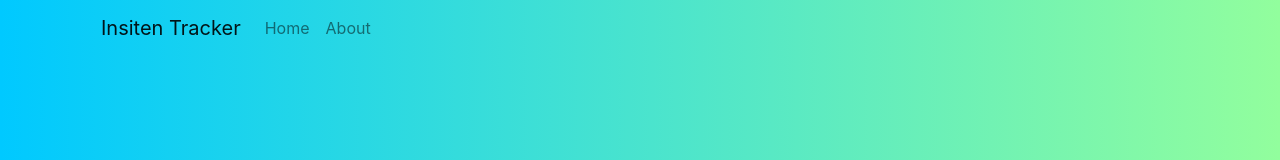
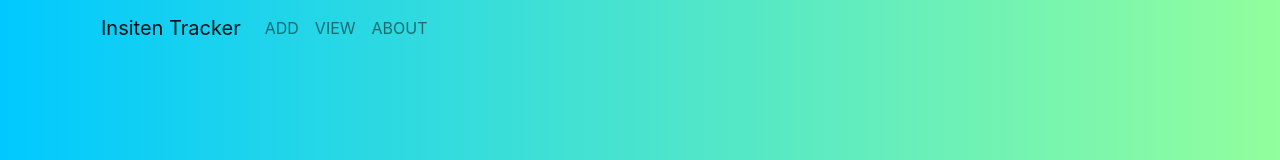
Before and after one commit to rabinchowdhury/insiten-challenge, a React (Create React App) app: page /targets in a window 1280 px wide. Shown: the top 160 px of the page. Built offline with nearby package versions, Linux system fonts and the light colour scheme.

Commit message:
adding more inputs

```diff
--- a/src/App.js
+++ b/src/App.js
@@ -5,6 +5,7 @@ import React, { Component } from 'react';
 import Header from "./components/Header";
 
 import Home from './components/Home';
+import Targets from './components/Targets';
 import About from './components/About';
 
 import { BrowserRouter as Router, Route } from "react-router-dom";
@@ -17,6 +18,7 @@ class App extends Component {
       <div className="App">
         <Header />
         <Route exact path="/" component={Home} />
+        <Route exact path="/targets" component={Targets} />
         <Route exact path="/about" component={About} />
         {/* <PostForm /> */}
         {/* <AllPost /> */}
--- a/src/components/About.js
+++ b/src/components/About.js
@@ -1,5 +1,4 @@
 import React, { Component } from 'react';
-import AllPost from './AllPost';
 
 class About extends Component {
 
@@ -7,7 +6,6 @@ class About extends Component {
     return (
       <div>
         <h1>About Works!</h1>
-        <AllPost />
       </div>
     );
   }
--- a/src/components/Header.js
+++ b/src/components/Header.js
@@ -34,10 +34,13 @@ class Header extends Component {
           <Collapse isOpen={this.state.isOpen} navbar>
             <Nav className="mr-auto" navbar>
               <NavItem>
-                <NavLink href="/">Home</NavLink>
+                <NavLink href="/">ADD</NavLink>
               </NavItem>
               <NavItem>
-                <NavLink href="/about">About</NavLink>
+                <NavLink href="/targets">VIEW</NavLink>
+              </NavItem>
+              <NavItem>
+                <NavLink href="/about">ABOUT</NavLink>
               </NavItem>
             </Nav>
           </Collapse>
--- /dev/null
+++ b/src/components/Targets.js
@@ -0,0 +1,15 @@
+import React, { Component } from 'react';
+import AllPost from './AllPost';
+
+class Targets extends Component {
+
+  render() {
+    return (
+      <div>
+        <AllPost />
+      </div>
+    );
+  }
+}
+
+export default Targets;
```
